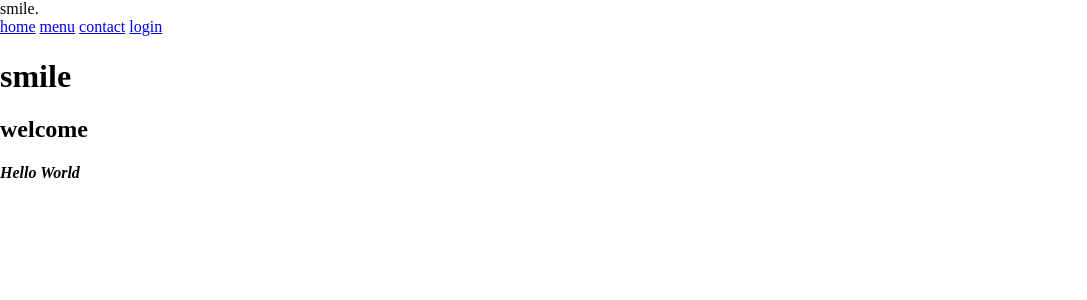
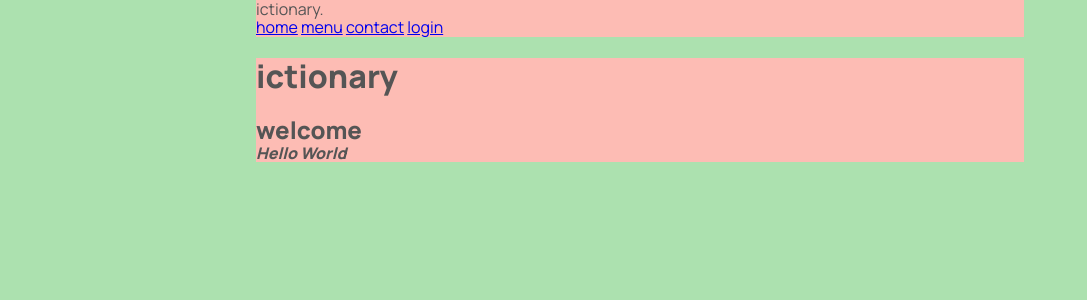
Before and after one commit to Nilbog24/DTS-Database-Assignment, a Flask app: page / in a window 1280 px wide. Shown: the top 300 px of the page, without its empty margins (0-1087 px from the left). Run offline with Flask 2, Linux system fonts and the light colour scheme.

Commit message:
fixed up the base template a bit, css works now

```diff
--- a/flaskProject/templates/base.html
+++ b/flaskProject/templates/base.html
@@ -3,17 +3,17 @@
 
 <head>
     <meta charset="utf-8">
-    <title>smile | home</title>
+    <title>ictionary | home</title>
     <meta name="viewport" content="width=device-width, initial-scale=1">
     <link href="https://fonts.googleapis.com/css2?family=Manrope:wght@200;400;600;800&display=swap" rel="stylesheet">
     <link rel="stylesheet" href="https://cdnjs.cloudflare.com/ajax/libs/normalize/8.0.1/normalize.css"/>
-    <link href="{{ url_for('static', filename='smile.css') }}" rel="stylesheet">
+    <link href="{{ url_for('static', filename='dictionary.css') }}" rel="stylesheet">
 </head>
 
 <body>
 <nav>
     <div class="container">
-        <div class="navbar-brand">smile.</div>
+        <div class="navbar-brand">ictionary.</div>
         <div class="navbar-links">
             <a href="/">home</a>
             <a href="/menu/1">menu</a>
@@ -24,7 +24,7 @@
 </nav>
 <div class="container">
     <header>
-        <h1>smile</h1>
+        <h1>ictionary</h1>
         <h2>{% block pageheading %}{% endblock %}</h2>
     </header>
 
```
